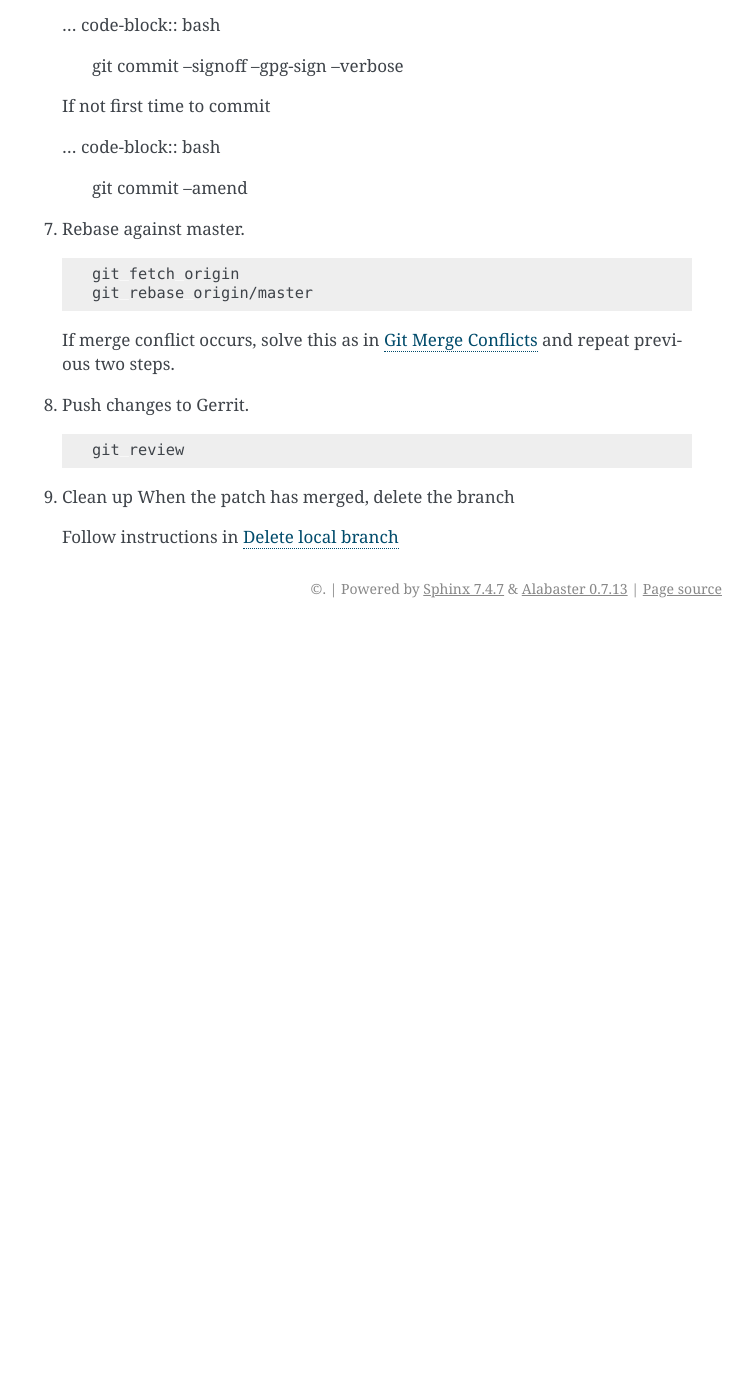
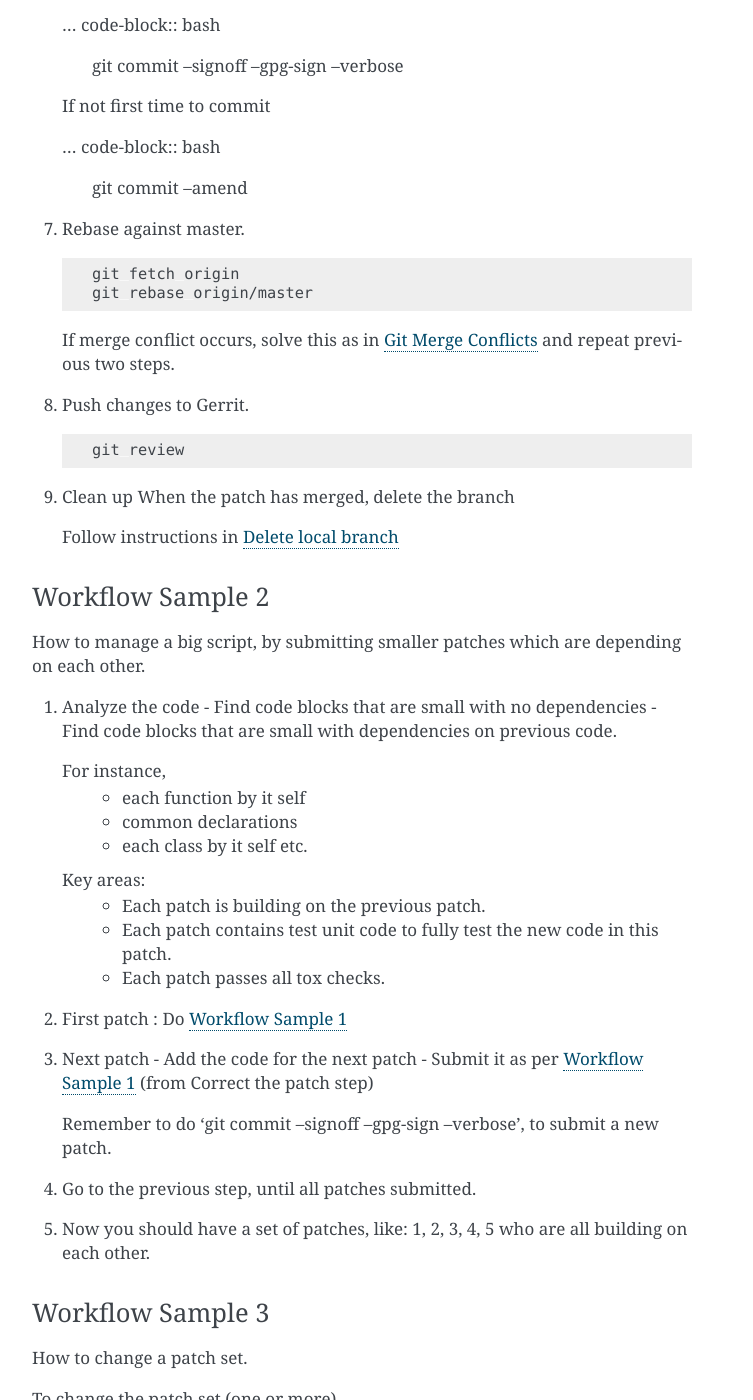
Before and after one commit to lfit/releng-docs, a Sphinx documentation site: the page built from docs/git.rst, in a window 1280 px wide and 1400 px high, scrolled down 6500 px. Shown: the whole window, without its empty margins (388-1141 px from the left). Built offline with Sphinx 7.4.7, drawn with Linux system fonts in a browser that asks for light colours; the version number could not be read and is left out; before the commit the page ends 7128 px from its top, so only the background shows below that; some of the changed text lies outside the part shown.

Commit message:
Add Git usage workflow for a patch set.
Add three patch set related workflows:

  * Breakdown a large patch into smaller patches.
  * Change a patch set.
  * Download an earlier version of patch set.

Issue: RELENG-1354
Change-Id: Ie56671f6095f5ff93c720aa7853bc657be97aa8d
Signed-off-by: Bengt Thuree <bthuree@linuxfoundation.org>

```diff
--- a/docs/git.rst
+++ b/docs/git.rst
@@ -383,3 +383,120 @@
    When the patch has merged, delete the branch
 
    Follow instructions in `Delete local branch`_
+
+Workflow Sample 2
+=================
+How to manage a big script, by submitting smaller patches which are depending on each other.
+
+#. Analyze the code
+   - Find code blocks that are small with no dependencies
+   - Find code blocks that are small with dependencies on previous code.
+
+   For instance,
+      - each function by it self
+      - common declarations
+      - each class by it self etc.
+
+   Key areas:
+      - Each patch is building on the previous patch.
+      - Each patch contains test unit code to fully test the new code in this patch.
+      - Each patch passes all tox checks.
+
+#. First patch : Do `Workflow Sample 1`_
+
+#. Next patch
+   - Add the code for the next patch
+   - Submit it as per `Workflow Sample 1`_ (from Correct the patch step)
+
+   Remember to do 'git commit --signoff --gpg-sign --verbose', to submit a new patch.
+
+#. Go to the previous step, until all patches submitted.
+
+#. Now you should have a set of patches, like: 1, 2, 3, 4, 5 who are all building on each other.
+
+Workflow Sample 3
+=================
+How to change a patch set.
+
+To change the patch set (one or more).
+
+#. Ensure that master is up to date.
+
+   .. code-block:: bash
+
+      git checkout master
+      git fetch origin
+      git rebase origin/master
+
+#. Checkout, and rebase.
+
+   .. code-block:: bash
+
+      git review -d <my_patch_set last patch number>
+      git rebase origin/master
+
+#. Rebase interactive.
+
+   .. code-block:: bash
+
+      git rebase -i
+
+   Change from 'pick' to 'edit' for the patch numbers to be review/modified.
+
+#. Change files.
+
+#. Add, Commit, continue with rebase.
+
+   .. code-block:: bash
+
+      git add <modified file>
+      git commit --amend
+      git rebase --continue
+
+#. Repeat previous two steps, until rebase finish.
+
+#. Good to rebase.
+
+   .. code-block:: bash
+
+      git fetch origin
+      git rebase origin/master
+
+
+#. Time to submit patch.
+
+   .. code-block:: bash
+
+      git review
+
+Workflow Sample 4
+=================
+How to download an earlier version of the patch set.
+
+If you have managed to upload some bad codes, or managed to merge some patch sets by misstake, and you want to undo this by downloading an earlier patch set version, and upload it again as a new patch set.
+
+.. code-block:: bash
+
+   git review -d <my_patch_set last patch number>,<second last patch set no>
+   git review
+
+Alternative
+
+.. code-block:: bash
+
+   git pull <https link to the last patch, second last patch set no>
+   git review
+
+Example: There are 5 different versions of patch 13734.
+
+   #. Example with review
+
+      .. code-block:: bash
+
+         git review -d 13734,4
+
+   #. Example with git pull
+
+      .. code-block:: bash
+
+         git pull https://gerrit.linuxfoundation.org/infra/releng/lftools refs/changes/34/13734/4
```
